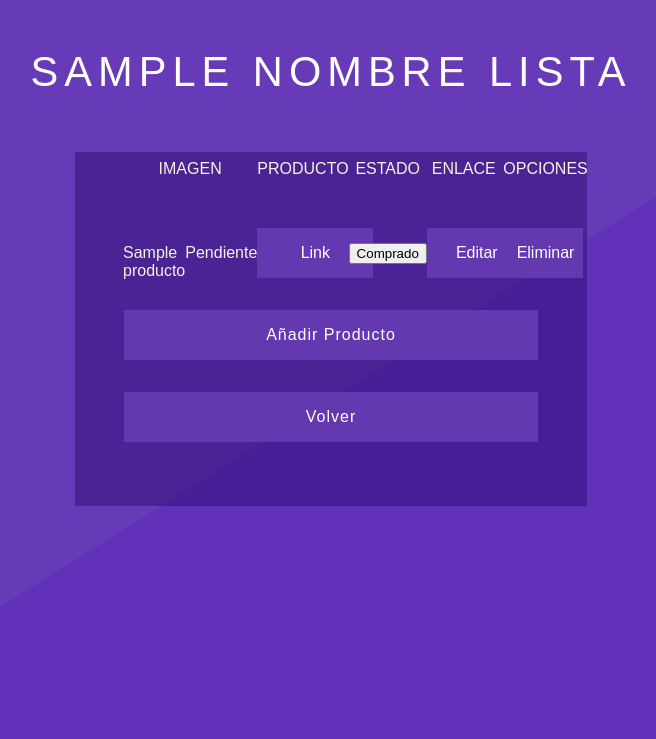
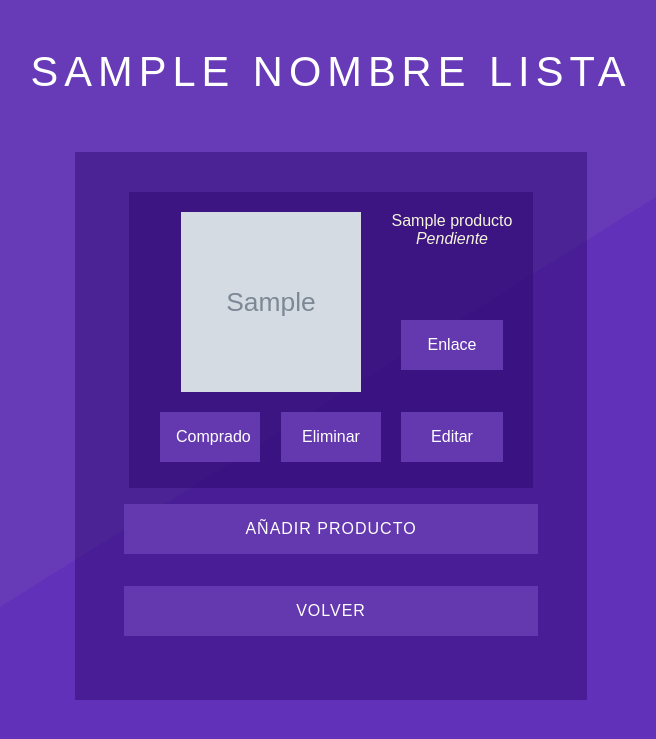
Before and after one commit to hectorri/fullstack-tft, a PHP site: template listaReyes/templates/detalle_lista.twig in a window 1280 px wide. Shown: the top 739 px of the page, without its empty margins (309-965 px from the left). Run offline with PHP 8.4, Linux system fonts and the light colour scheme; the template is opened without the code that fills it: most values are stand-ins (such as "Sample title", 1, 10 or a date in 2020); grey boxes marked "Sample" are stand-in pictures; some libraries are stand-ins or nearby versions; some web fonts are replaced.

Commit message:
Estilos detalle de lista

```diff
--- a/listaReyes/public/estilos/global.css
+++ b/listaReyes/public/estilos/global.css
@@ -1,5 +1,5 @@
 /*-- reset --*/
-html,body,div,span,applet,object,iframe,h1,h2,h3,h4,h5,h6,p,blockquote,pre,a,abbr,acronym,address,big,cite,code,del,dfn,em,img,ins,kbd,q,s,samp,small,strike,strong,sub,sup,tt,var,b,u,i,dl,dt,dd,ol,nav ul,nav li,fieldset,form,label,legend,table,caption,tbody,tfoot,thead,tr,th,td,article,aside,canvas,details,embed,figure,figcaption,footer,header,hgroup,menu,nav,output,ruby,section,summary,time,mark,audio,video{margin:0;padding:0;border:0;font-size:100%;font:inherit;vertical-align:baseline;}
+html,body,div,span,applet,object,iframe,h1,h2,h3,h4,h5,h6,p,blockquote,pre,a,abbr,acronym,address,big,cite,code,del,dfn,img,ins,kbd,q,s,samp,small,strike,strong,sub,sup,tt,var,u,dl,dt,dd,ol,nav ul,nav li,fieldset,form,label,legend,table,caption,tbody,tfoot,thead,tr,th,td,article,aside,canvas,details,embed,figure,figcaption,footer,header,hgroup,menu,nav,output,ruby,section,summary,time,mark,audio,video{margin:0;padding:0;border:0;font-size:100%;font:inherit;vertical-align:baseline;}
 article, aside, details, figcaption, figure,footer, header, hgroup, menu, nav, section {display: block;}
 ol,ul{
 	list-style:none;
@@ -57,7 +57,8 @@ h1 {
     padding: 0.5em 3em 3em;
 }
 .agileits-content {
-    padding: 0.5em 3em 3em;
+	padding: 2.5em 3em 3em;
+	text-align: center;
 }
 input[type="text"],input[type="password"]{
     font-size: 1em;
@@ -93,6 +94,7 @@ input[type="text"],input[type="password"]{
 	transform: translateY(-20px);
 	visibility: visible !important;
 }
+
 ::-webkit-input-placeholder {
    color: #fff;
    font-weight:100;
@@ -130,6 +132,18 @@ input[type="submit"] {
     width: 100%;
     margin: 1em 0;
 }
+input.botonProducto[type="submit"] {
+    font-size: 1em;
+    color: #fff;
+    background: #6439af;
+    outline: none;
+    border: none;
+    cursor: pointer;
+    padding: 1em;
+    -webkit-appearance: none;
+    width: 100px;
+    margin: 1em 0;
+}
 .inputLink{
 	display: inline-block;
 	font-size: 1em;
@@ -142,6 +156,20 @@ input[type="submit"] {
     -webkit-appearance: none;
     width: 92%;
 	margin: 1em 0;
+	text-align: center;
+}
+.botonProducto{
+	display: inline-block;
+	font-size: 1em;
+    color: #fff;
+    background: #6439af;
+    outline: none;
+    border: none;
+    cursor: pointer;
+    padding: 1em;
+    -webkit-appearance: none;
+	margin: 1em 0;
+	width: 70px;
 	text-align: center;
 }
 input[type="submit"]:hover {
@@ -176,6 +204,64 @@ input[type="submit"]:hover {
 	-ms-transition: .5s all;
     transition: .5s all;
 }
+.botonProducto:hover{
+	background: #8a2be2;
+    -webkit-transform: translateY(8px);
+    -ms-transform: translateY(8px);
+	-o-transform: translateY(8px);
+	-ms-transform: translateY(8px);
+    transform: translateY(8px);
+	-webkit-box-shadow: 0 3px 3px 0 rgba(0, 0, 0, 0.58);
+	-moz-box-shadow: 0 3px 3px 0 rgba(0, 0, 0, 0.58);
+	box-shadow: 0 3px 3px 0 rgba(0, 0, 0, 0.58);
+	-webkit-transition: .5s all;
+	-moz-transition: .5s all;
+	-o-transition: .5s all;
+	-ms-transition: .5s all;
+    transition: .5s all;
+}
+
+.productos{
+	display: inline-block;
+	padding-top: 20px;
+	padding-left: 5%;
+	padding-right: 5%;
+	background-color: rgba(41, 5, 105, 0.43);
+}
+
+.container {
+	display: grid;
+	width: 100%;
+	height: 100%;
+	grid-template-areas: "producto-imagen producto-imagen producto-detalle"
+	"producto-imagen producto-imagen producto-enlace"
+	"producto-pendiente-2 producto-pendiente-3 producto-editar";
+	grid-template-columns: 1fr 1fr 1fr;
+	grid-template-rows: 1fr 1fr 1fr;
+	text-align: center;
+  }
+  .container > div {
+	border: 0px dashed #888;
+  }
+
+  .producto-imagen {
+	grid-area: producto-imagen;
+  }
+  .producto-detalle {
+	grid-area: producto-detalle;
+  }
+  .producto-enlace {
+	grid-area: producto-enlace;
+  }
+  .producto-pendiente-2 {
+	grid-area: producto-pendiente-2;
+  }
+  .producto-pendiente-3 {
+	grid-area: producto-pendiente-3;
+  }
+  .producto-editar {
+	grid-area: producto-editar;
+  }
 .agileits-top p {
     font-size: 1em;
     color: #fff;
--- a/listaReyes/templates/detalle_lista.twig
+++ b/listaReyes/templates/detalle_lista.twig
@@ -4,61 +4,57 @@
 <div class="main-w3layouts wrapper">
   <h1>{{ nombreLista }}</h1>
     <div class="main-agileinfo">
-	 <div class="agileits-top">
-	    <table>
-		  <thead>
-		 	<tr>
-		  	<th colspan="3">IMAGEN</th>
-			<th>PRODUCTO</th>
-			<th>ESTADO</th>
-			<th>ENLACE</th>
-			<th colspan="3">OPCIONES</th>
-			</tr>
-		  </thead>
+	 <div class="agileits-content">
+		<div class="productos">
+		{% for producto in productos %}
+
+			<div class="container">
+					<div class="producto-imagen">
+						<img src="{{base_url()}}/imagenes/{{producto.IMAGEN}}" alt="{{ producto.NOMBRE_PRODUCTO }}" height="180" width="180">
 					</div>
+					<div class="producto-detalle">
+							</em>{{ producto.NOMBRE_PRODUCTO }}</em></br>
+							{% if producto.COMPRADO == 1 %}
+								<i>Comprado</i>
+							{% else %}
+								<i>Pendiente</i>
+							{% endif %}
 					</div>
-	<tbody>
-		{% for producto in productos %}
-		<tr>
-			<td><img src="{{base_url()}}/imagenes/{{producto.IMAGEN}}" alt="{{ producto.NOMBRE_PRODUCTO }}" height="80" width="80"> </td>
-			<td>{{ producto.NOMBRE_PRODUCTO }}</td>
-						<td>
-				{% if producto.COMPRADO == 1 %}
-					Comprado
-				{% else %}
-					Pendiente
-				{% endif %}
-			</td>
-			<td><a class="inputLink" href="{{ producto.ENLACE_COMPRA }}" target="_blank">Link</a></td>
-			<td>
+					<div class="producto-enlace">
+							<a class="botonProducto" href="{{ producto.ENLACE_COMPRA }}" target="_blank">Enlace</a>
+					</div>
+					<div class="producto-pendiente">
 							<form action="{{ path_for('producto.cambiarEstado', {'idLista': idLista, 'nombreLista': nombreLista})}}"  method="post">
 									<input type="hidden" name="id" id="id" value="{{producto.ID}}">
 									<input type="hidden" name="id_lista" id="id_lista" value="{{idLista}}">
 									<input type="hidden" name="nombreLista" id="nombreLista" value="{{nombreLista}}">
 									{% if producto.COMPRADO == 1 %}
 										<input type="hidden" name="estado" id="estado" value="0">
-						<button type="submit">Pendiente</button>
+										<input type="submit" class="botonProducto" value="Pendiente">
 									{% else %}
 										<input type="hidden" name="estado" id="estado" value="1">
-						<button type="submit">Comprado</button>
+										<input type="submit" class="botonProducto" value="Comprado">
 									{% endif %}
 								</form>
-			</td>
-			<td><a class="inputLink" href="{{ path_for('producto.editar', {'id': producto.ID, 'idLista': idLista, 'nombreLista': nombreLista})}}">Editar</a></td>
-            <td>
+					</div>
+					<div class="producto-editar">
+							<a class="botonProducto" href="{{ path_for('producto.editar', {'id': producto.ID, 'idLista': idLista, 'nombreLista': nombreLista})}}">Editar</a>
+					</div>
+					<div class="producto-eliminar">
 							<form action="{{ path_for('producto.eliminar')}}"  method="post">
 									<input type="hidden" name="id" id="id" value="{{producto.ID}}">
 									<input type="hidden" name="idLista" id="idLista" value="{{idLista}}">
 									<input type="hidden" name="nombreLista" id="nombreLista" value="{{nombreLista}}">
-					<button class="inputLink" type="submit">Eliminar</button>
+									<input type="submit" class="botonProducto" value="Eliminar">
 								</form>
-			</td>
-		</tr>
+					</div>
+				</div>
 		{% endfor %}
+	</div>
 		</tbody>
 	</table>
 
-<p><a class="inputLink" href="{{ path_for('producto.nuevo', {'id': id, 'idLista': idLista, 'nombreLista': nombreLista}) }}">Añadir Producto</a></p>
-<p><a class="inputLink" href="{{ path_for('lista.misListas') }}">Volver</a></p>
+<p><a class="inputLink" href="{{ path_for('producto.nuevo', {'id': id, 'idLista': idLista, 'nombreLista': nombreLista}) }}">AÑADIR PRODUCTO</a></p>
+<p><a class="inputLink" href="{{ path_for('lista.misListas') }}">VOLVER</a></p>
 </div>
 {% endblock %}
--- a/listaReyes/templates/formulario_compartir.twig
+++ b/listaReyes/templates/formulario_compartir.twig
@@ -9,7 +9,7 @@
     <label for="email">Correo
 		<input type="email" name="email" id="email" placeholder="Escribe email">
     </label>
-    <button type="submit">Aceptar</button>
+    <button type="submit">ACEPTAR</button>
 </form>
-<p><a href=".">Volver</a></p>
+<p><a href=".">VOLVER</a></p>
 {% endblock %}
--- a/listaReyes/templates/formulario_lista.twig
+++ b/listaReyes/templates/formulario_lista.twig
@@ -10,7 +10,7 @@
         <input class="text" type="text" name="nombre" id="nombre" placeholder="Nombre de la lista" required="">
         <input type="submit" value="Crear lista">
       </form>
-      <a class="inputLink" href="."> Volver</a>
+      <a class="inputLink" href="."> VOLVER</a>
     </div>
   </div>
   <ul class="w3lsg-bubbles">
--- a/listaReyes/templates/formulario_producto.twig
+++ b/listaReyes/templates/formulario_producto.twig
@@ -14,7 +14,7 @@
         <input type="file" name="imagen" id="imagen" placeholder="">
         <input type="submit" value="GUARDAR">
       </form>
-      <p><a class="inputLink" href="{{ path_for('producto.lista', {'idLista': idLista, 'nombreLista': nombreLista})}}">Volver</a></p>
+      <p><a class="inputLink" href="{{ path_for('producto.lista', {'idLista': idLista, 'nombreLista': nombreLista})}}">VOLVER</a></p>
     </div>
   </div>
   <ul class="w3lsg-bubbles">
--- a/listaReyes/templates/formulario_producto_editar.twig
+++ b/listaReyes/templates/formulario_producto_editar.twig
@@ -15,7 +15,7 @@
         <input type="file" name="imagen" id="imagen" placeholder="">
         <input type="submit" value="GUARDAR">
       </form>
-      <p><a class="inputLink" href="{{ path_for('producto.lista', {'idLista': idLista, 'nombreLista': nombreLista})}}">Volver</a></p>
+      <p><a class="inputLink" href="{{ path_for('producto.lista', {'idLista': idLista, 'nombreLista': nombreLista})}}">VOLVER</a></p>
     </div>
   </div>
   <ul class="w3lsg-bubbles">
--- a/listaReyes/templates/index.twig
+++ b/listaReyes/templates/index.twig
@@ -19,7 +19,7 @@
   <div class="main-agileinfo">
     <div class="agileits-top">
       <form action="{{ path_for('usuario.login') }}" method="post">
-        <input class="text" type="text" name="email" id="email" placeholder="Usuario" required="">
+        <input class="text" type="text" name="email" id="email" placeholder="Email" required="">
         <input class="text" type="password" name="contrasena" id="contrasena" placeholder="Contraseña" required="">
         <input type="submit" value="LOGIN">
       </form>
--- a/listaReyes/templates/plantilla_mensaje.twig
+++ b/listaReyes/templates/plantilla_mensaje.twig
@@ -7,7 +7,7 @@
     <div class="main-agileinfo">
         <div class="agileits-top">
             <p>{{mensaje}}</p>
-            <p><a href="{{destino}}">{{textoDestino}}</a></p>
+            <p><a class="inputLink" href="{{destino}}">{{textoDestino}}</a></p>
         </div>
     </div>
   <ul class="w3lsg-bubbles">
```
Also changed, not shown: listaReyes/src/controladores/ControladorUsuario.php (+10 -2 lines), listaReyes/templates/listado_listas.twig (+4 -4 lines). Lines whose indentation alone changed are shown as unchanged.
